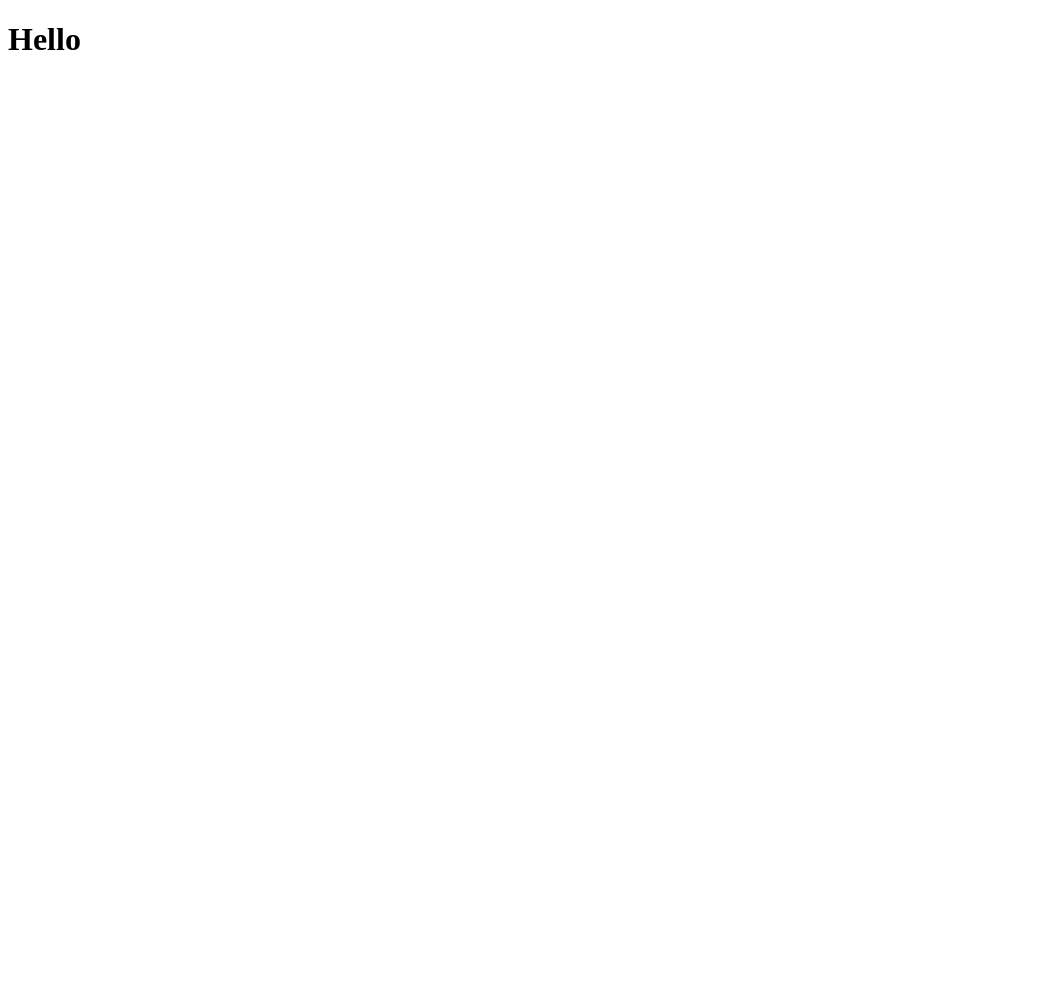
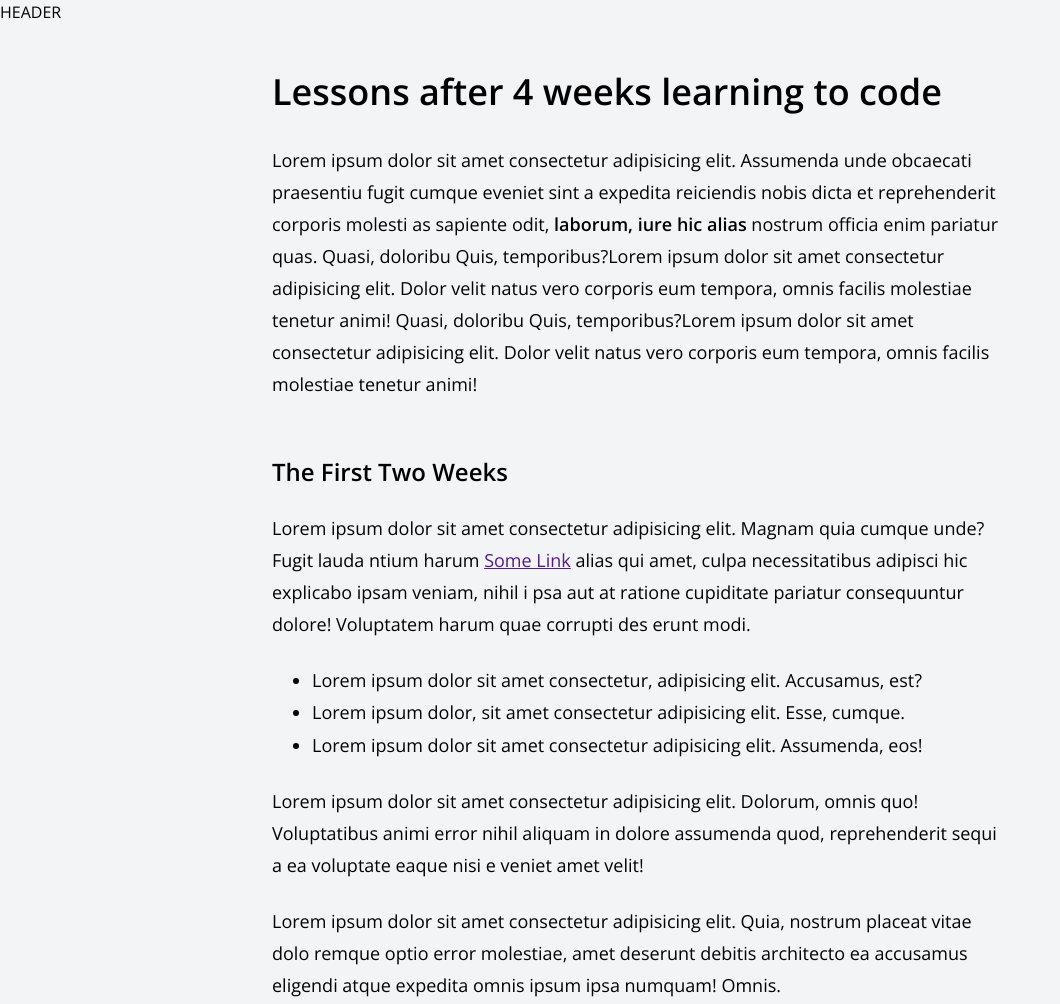
Before and after one commit to bryan1fk1/Article, a plain HTML site: page portafolio/index.html in a window 1280 px wide. Shown: the top 1004 px of the page, without its empty margins (0-1060 px from the left). Before the commit the page ends 800 px from the top, so only its background shows below. Drawn offline with nearby package versions, Linux system fonts and the light colour scheme.

Commit message:
Segunda parte

```diff
--- a/portafolio/index.html
+++ b/portafolio/index.html
@@ -1,12 +1,73 @@
 <!DOCTYPE html>
 <html lang="en">
-<head>
-    <meta charset="UTF-8">
+<head>    <meta charset="UTF-8">
     <meta http-equiv="X-UA-Compatible" content="IE=edge">
     <meta name="viewport" content="width=device-width, initial-scale=1.0">
     <title>Document</title>
+    <link rel="preconnect" href="https://fonts.googleapis.com">
+    <link rel="preconnect" href="https://fonts.gstatic.com" crossorigin>
+    <link href="https://fonts.googleapis.com/css2?family=Open+Sans:wght@300;400;600&display=swap" rel="stylesheet">
+
+    <link rel="stylesheet" href="style.css">
+    <link rel="stylesheet" href="reset.css">
+
 </head>
 <body>
-    <h1>Hello</h1>
+<div>HEADER</div>
+
+<div class="section">
+    <div class="container">
+    <div class="article">
+    <h1>Lessons after 4 weeks learning to code</h1>
+    <p>
+        Lorem ipsum dolor sit amet consectetur adipisicing elit. Assumenda unde obcaecati praesentiu
+        fugit cumque eveniet sint a expedita reiciendis nobis dicta et reprehenderit corporis molesti
+        as sapiente odit, <strong>laborum, iure hic alias</strong> nostrum officia enim pariatur quas.
+        Quasi, doloribu Quis, temporibus?Lorem ipsum dolor sit amet consectetur adipisicing elit. Dolor
+        velit natus vero corporis eum tempora, omnis facilis molestiae tenetur animi!
+        Quasi, doloribu Quis, temporibus?Lorem ipsum dolor sit amet consectetur adipisicing elit. Dolor
+        velit natus vero corporis eum tempora, omnis facilis molestiae tenetur animi!
+    </p>
+    <h2>The First Two Weeks</h2>
+    <p>
+        Lorem ipsum dolor sit amet consectetur adipisicing elit. Magnam quia cumque unde? Fugit lauda
+        ntium harum <a href="">Some Link</a> alias qui amet, culpa necessitatibus adipisci hic explicabo ipsam veniam, nihil i
+        psa aut at ratione cupiditate pariatur consequuntur dolore! Voluptatem harum quae corrupti des
+        erunt modi.
+    </p>
+    <ul>
+        <li>Lorem ipsum dolor sit amet consectetur, adipisicing elit. Accusamus, est?</li>
+        <li>Lorem ipsum dolor, sit amet consectetur adipisicing elit. Esse, cumque.</li>
+        <li>Lorem ipsum dolor sit amet consectetur adipisicing elit. Assumenda, eos!</li>
+    </ul>
+    <p>
+        Lorem ipsum dolor sit amet consectetur adipisicing elit. Dolorum, omnis quo! Voluptatibus animi
+        error nihil aliquam in dolore assumenda quod, reprehenderit sequi a ea voluptate eaque nisi e
+        veniet amet velit!
+    </p>
+
+    <blockquote cite="">
+        <p>
+            Lorem ipsum dolor sit amet consectetur adipisicing elit. Quia, nostrum placeat vitae dolo
+            remque optio error molestiae, amet deserunt debitis architecto ea accusamus eligendi atque
+            expedita omnis ipsum ipsa numquam! Omnis.
+        </p>
+    </blockquote>
+
+    <figure>
+       <img src="/portafolio/image.png" alt="Un hermosa sala">
+       <figcaption>Image Description</figcaption>
+    </figure>
+
+    <h2>The Last weeks</h2>
+         <p>
+             Lorem ipsum dolor sit amet consectetur adipisicing elit. Totam, debitis. Recusandae odit
+             excepturi, pariatur culpa quos consequuntur, tempore veniam fugiat magni, tempora digniss
+             imos necessitatibus ipsum vero quod molestiae maiores nam?
+         </p>
+    </div>
+</div>
+   </div>
+ <div>FOOTER</div>
 </body>
 </html>
--- /dev/null
+++ b/portafolio/reset.css
@@ -0,0 +1,74 @@
+/* Box sizing rules */
+*,
+*::before,
+*::after {
+  box-sizing: border-box;
+}
+
+/* Remove default margin */
+body,
+h1,
+h2,
+h3,
+h4,
+p,
+figure,
+blockquote,
+dl,
+dd {
+  margin: 0;
+}
+
+/* Remove list styles on ul, ol elements with a list role, which suggests default styling will be removed */
+ul[role='list'],
+ol[role='list'] {
+  list-style: none;
+}
+
+/* Set core root defaults */
+html:focus-within {
+  scroll-behavior: smooth;
+}
+
+/* Set core body defaults */
+body {
+  min-height: 100vh;
+  text-rendering: optimizeSpeed;
+  line-height: 1.5;
+}
+
+/* A elements that don't have a class get default styles */
+a:not([class]) {
+  text-decoration-skip-ink: auto;
+}
+
+/* Make images easier to work with */
+img,
+picture {
+  max-width: 100%;
+  display: block;
+}
+
+/* Inherit fonts for inputs and buttons */
+input,
+button,
+textarea,
+select {
+  font: inherit;
+}
+
+/* Remove all animations, transitions and smooth scroll for people that prefer not to see them */
+@media (prefers-reduced-motion: reduce) {
+  html:focus-within {
+   scroll-behavior: auto;
+  }
+
+  *,
+  *::before,
+  *::after {
+    animation-duration: 0.01ms !important;
+    animation-iteration-count: 1 !important;
+    transition-duration: 0.01ms !important;
+    scroll-behavior: auto !important;
+  }
+}
--- /dev/null
+++ b/portafolio/style.css
@@ -0,0 +1,43 @@
+body {
+    margin: 0;
+    background-color: #f3f4f6;
+    font-family: 'Open Sans', "Segoe UI", Tahoma,sans-serif;
+    font-weight: 400px;
+}
+
+.container {
+   max-width: 768px;
+   padding-left: 16px;
+   padding-right: 16px;
+   margin-left: auto;
+   margin-right: auto;
+}
+
+.section {
+   margin-top: 48px;
+   margin-bottom: 48px;
+}
+
+.article {
+    font-size: calc(18 / 16 * 1rem);
+    line-height: 178%;
+    font-weight: 300;
+}
+.article h1 {
+   font-size: calc(36 / 16 * 1rem);
+   line-height: 111%;
+   margin-bottom: 32px;
+}
+
+.article h2 {
+   font-size: calc(24 / 16 * 1rem);
+   line-height: 133%;
+   margin-top: 56px;
+   margin-bottom: 24px;
+}
+
+.article p {
+   margin-top: 24px;
+   margin-bottom: 24px;
+
+}
```
Also changed, not shown: portafolio/image.png (added).
